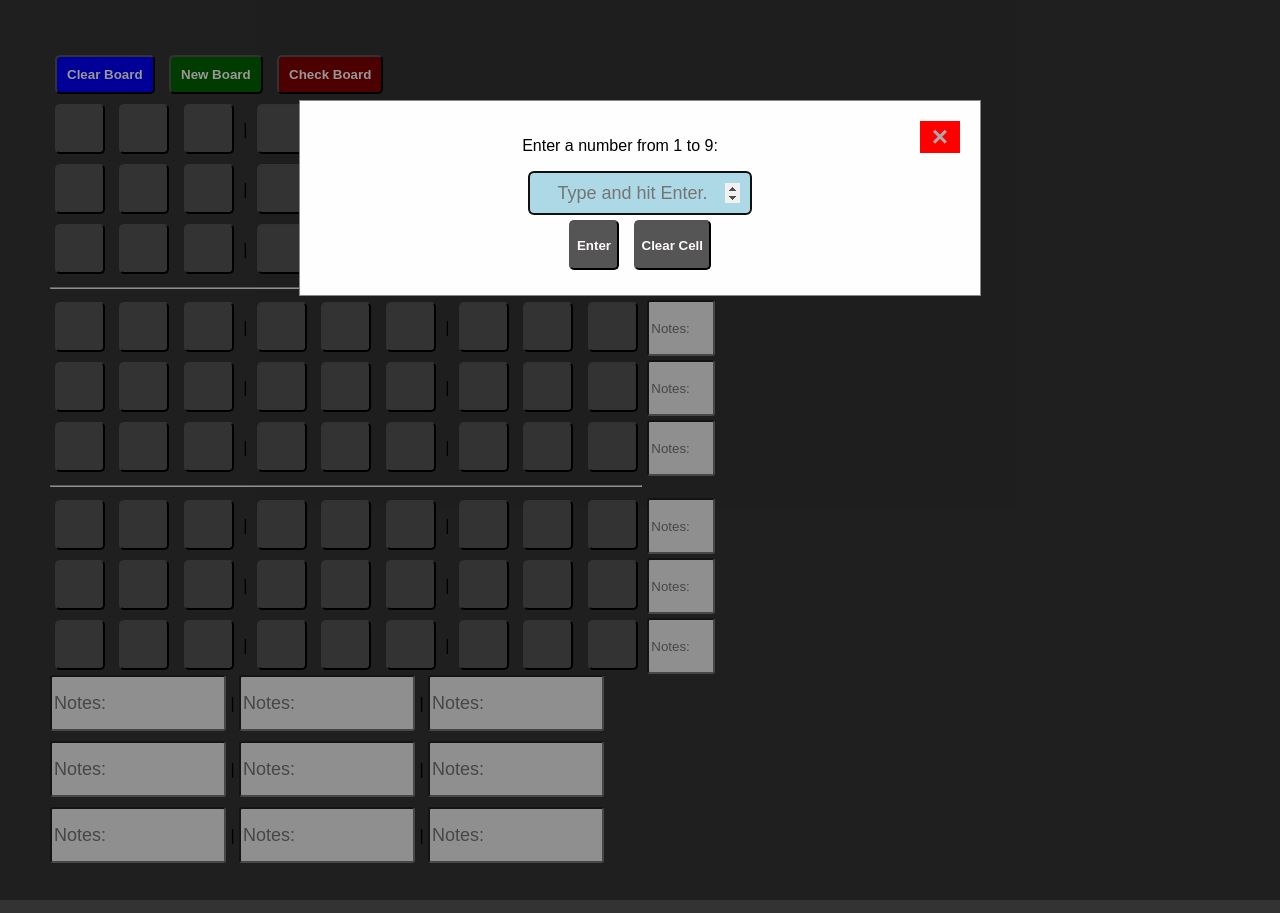
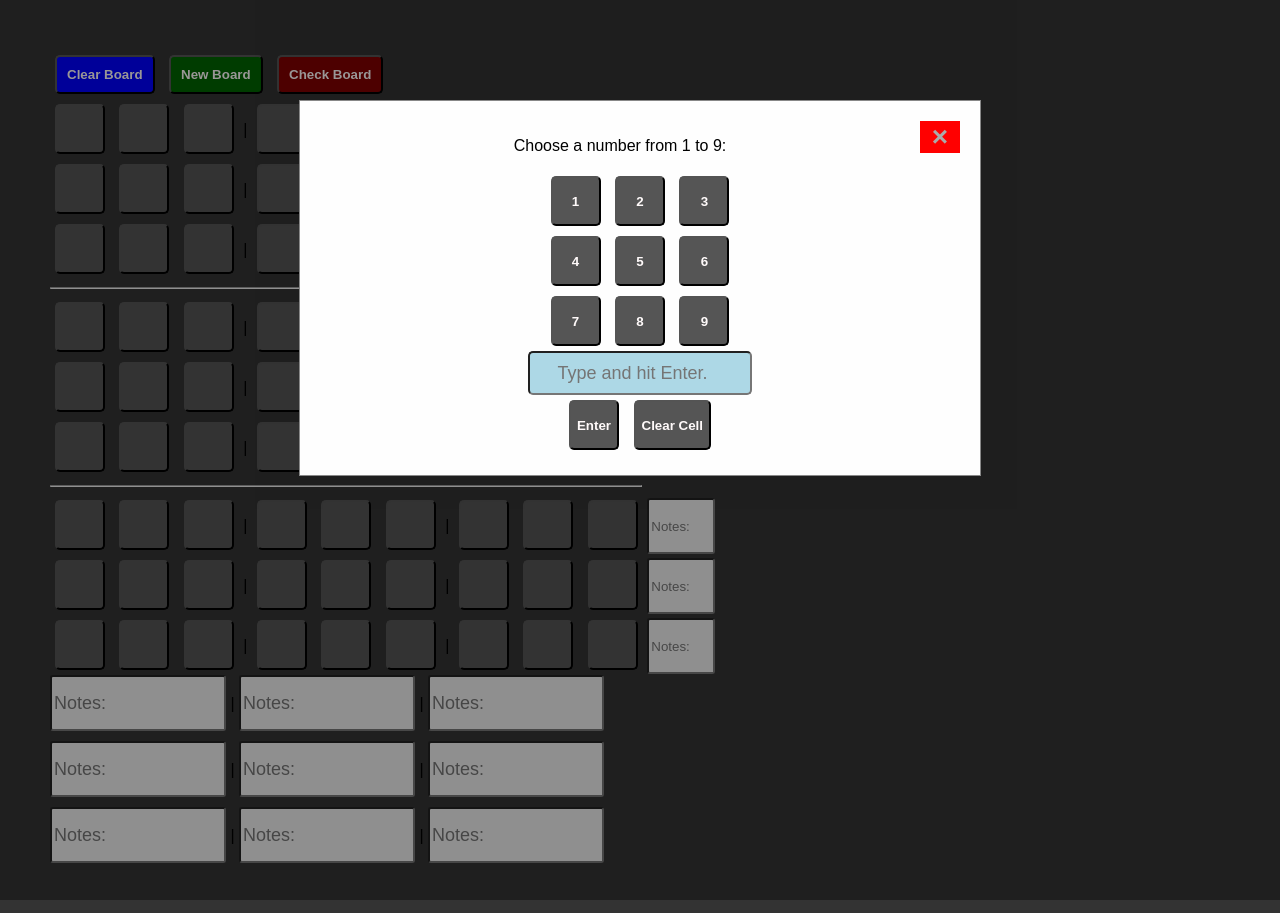
Before and after one commit to hchiam/sudoku-test, a plain HTML site: page index.html in a window 1280 px wide. Both pictures are taken after a click on the button 80 px from the left and 129 px from the top of the page. Drawn offline with Linux system fonts and the light colour scheme; no server answers.

Commit message:
Number pad for better touch-pad experience.

```diff
--- a/index.html
+++ b/index.html
@@ -17,10 +17,26 @@
     <div id="myModal" class="modal">
       <div class="modal-content">
         <span class="closeModal">&times;</span>
-        <p>Enter a number from 1 to 9:</p>
+        <p>Choose a number from 1 to 9:</p>
+        <div>
+          <button onclick="numberPadSet(1)">1</button>
+          <button onclick="numberPadSet(2)">2</button>
+          <button onclick="numberPadSet(3)">3</button>
+        </div>
+        <div>
+          <button onclick="numberPadSet(4)">4</button>
+          <button onclick="numberPadSet(5)">5</button>
+          <button onclick="numberPadSet(6)">6</button>
+        </div>
+        <div>
+          <button onclick="numberPadSet(7)">7</button>
+          <button onclick="numberPadSet(8)">8</button>
+          <button onclick="numberPadSet(9)">9</button>
+        </div>
         <input id="modal-input"
                type="number"
                placeholder="Type and hit Enter.">
+<!--                style="visibility:hidden;"> -->
         <div>
           <button class="enterModalInput">Enter</button>
           <button class="enterModalInput">Clear Cell</button>
--- a/script.js
+++ b/script.js
@@ -20,8 +20,8 @@ function setUpModal() {
   }
 
   // if hit enter key
-  var elem = document.getElementById('modal-input');
-  elem.addEventListener('keypress', function(e){
+  var input = document.getElementById('modal-input');
+  input.addEventListener('keypress', function(e){
     if (e.keyCode == 13) {
       doTheActualSet();
       modal.style.display = "none";
@@ -40,6 +40,11 @@ function setUpModal() {
       modal.style.display = "none";
     }
   }
+}
+
+function numberPadSet(number) {
+  var input = document.getElementById('modal-input');
+  input.value = number;
 }
 
 function clearCell() {
@@ -74,7 +79,7 @@ function set(id) {
   currentID = id;
   var modal = document.getElementById('myModal');
   modal.style.display = "block";
-  document.getElementById("modal-input").focus();
+  // document.getElementById("modal-input").focus(); // disable focus to prevent "bouncing" interface
 }
 
 function inputAction() {
--- a/style.css
+++ b/style.css
@@ -128,3 +128,15 @@ hr {
   }
 
 /* Modal stuff ends */
+
+button:hover,
+input:hover {
+  background: gold !important;
+  color: black !important;
+  box-shadow: 0px 15px 20px rgba(1, 1, 1, 0.4);
+  transform: translateY(-1px);
+}
+
+button:active {
+  background: yellow !important;
+}
```
Also changed, not shown: screenshots/ChromeScreenshot.png (deleted), screenshots/iPadScreenshot.png (deleted).
